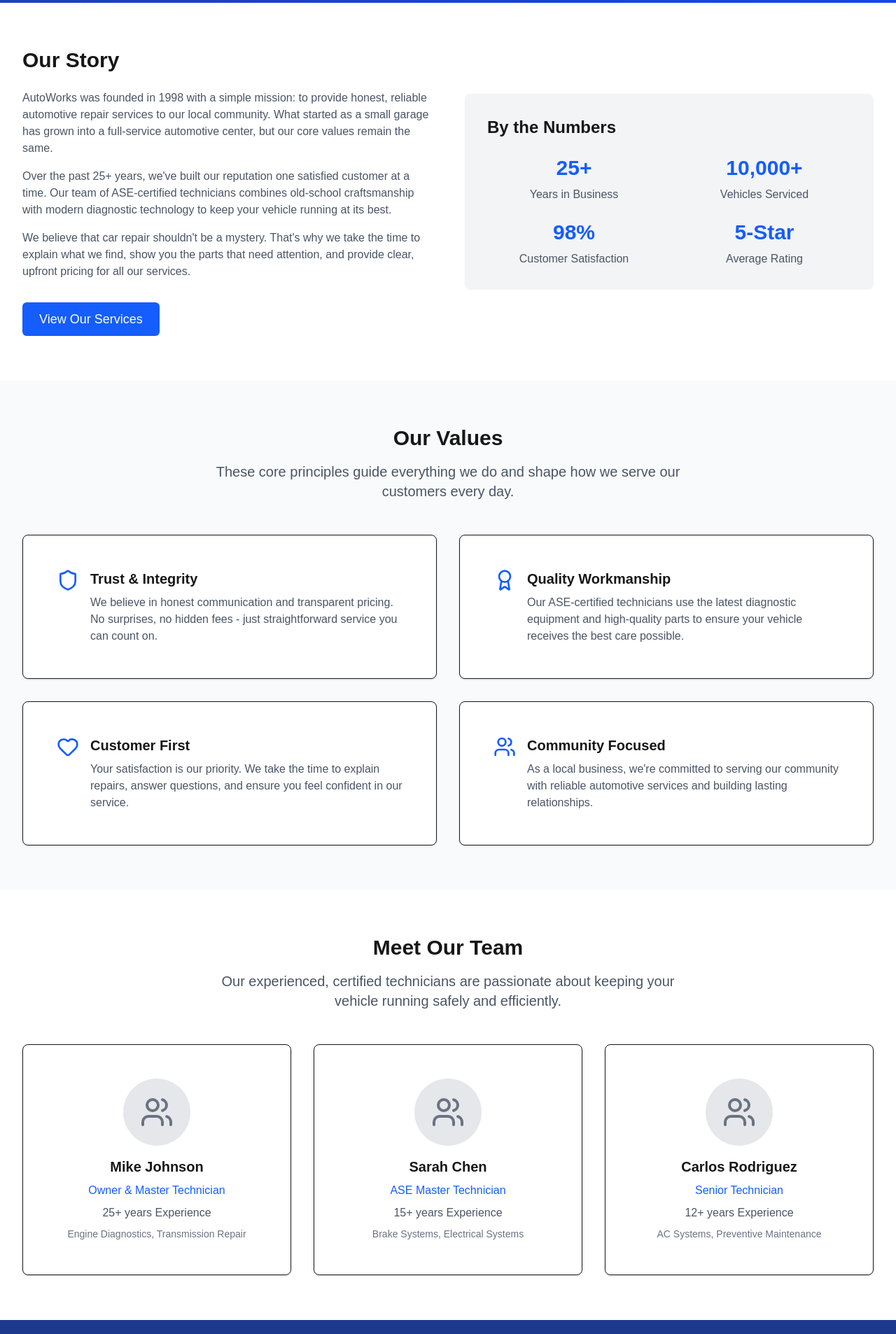
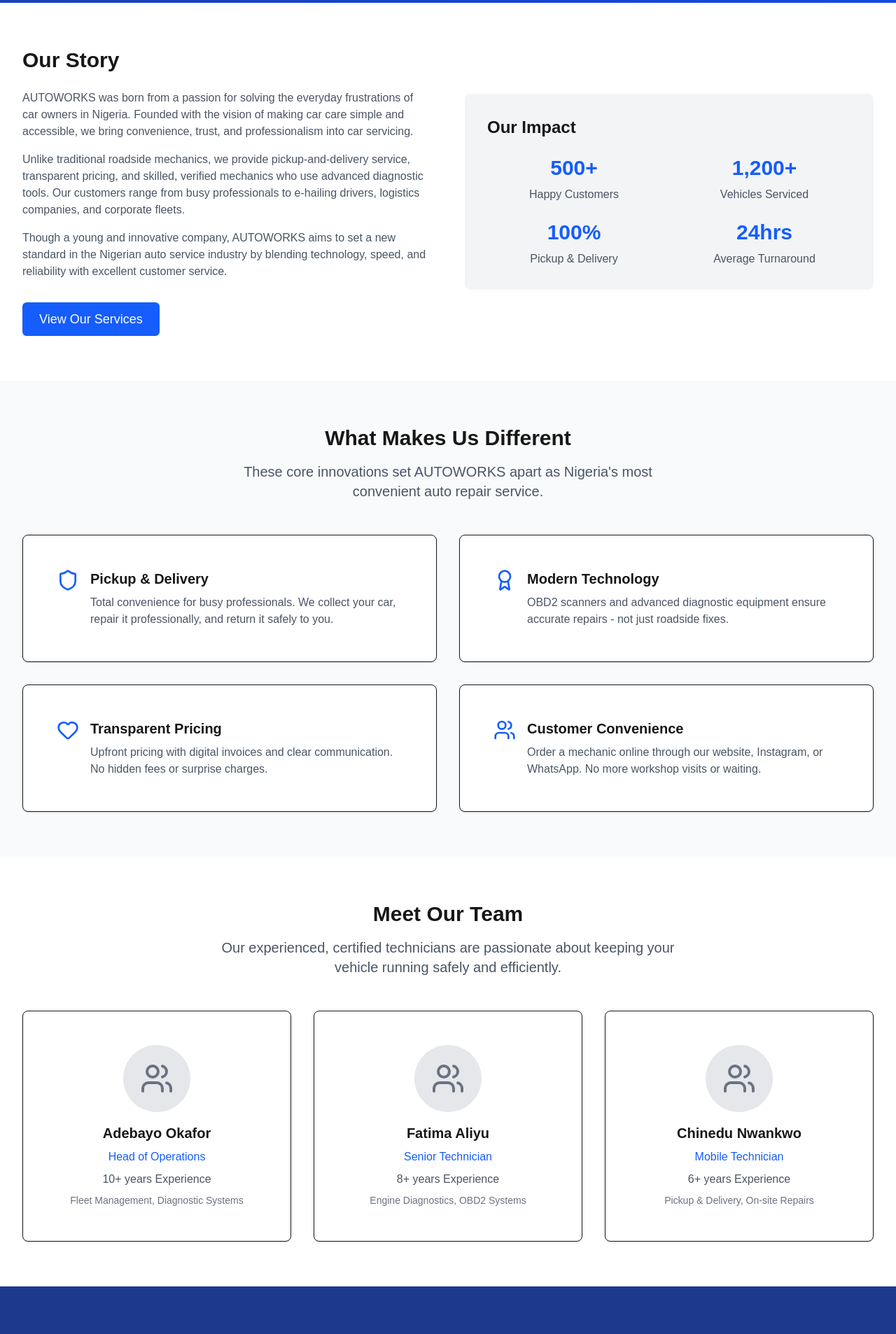
Before and after one commit to theahmadm3/autoworks, a Next.js app: page /about in a window 1280 px wide. Shown: the part 360-2266 px from the top of the page at 70% size. Built offline with nearby package versions, Linux system fonts and the light colour scheme; no server answers.

Commit message:
Complete AUTOWORKS alignment - update About and Contact pages
Co-authored-by: theahmadm3 <71970775+theahmadm3@users.noreply.github.com>

```diff
--- a/src/app/about/page.tsx
+++ b/src/app/about/page.tsx
@@ -7,51 +7,51 @@ import Link from 'next/link';
 
 export const metadata: Metadata = {
   title: 'About Us',
-  description: 'Learn about AutoWorks - your trusted automotive repair specialists with over 25 years of experience serving the community with quality, integrity, and fair pricing.',
+  description: 'Learn about AUTOWORKS - Nigeria\'s leading tech-driven auto repair service bringing convenience, trust, and professionalism to car servicing with pickup & delivery.',
 };
 
 export default function AboutPage() {
   const values = [
     {
       icon: Shield,
-      title: 'Trust & Integrity',
-      description: 'We believe in honest communication and transparent pricing. No surprises, no hidden fees - just straightforward service you can count on.'
+      title: 'Pickup & Delivery',
+      description: 'Total convenience for busy professionals. We collect your car, repair it professionally, and return it safely to you.'
     },
     {
       icon: Award,
-      title: 'Quality Workmanship',
-      description: 'Our ASE-certified technicians use the latest diagnostic equipment and high-quality parts to ensure your vehicle receives the best care possible.'
+      title: 'Modern Technology',
+      description: 'OBD2 scanners and advanced diagnostic equipment ensure accurate repairs - not just roadside fixes.'
     },
     {
       icon: Heart,
-      title: 'Customer First',
-      description: 'Your satisfaction is our priority. We take the time to explain repairs, answer questions, and ensure you feel confident in our service.'
+      title: 'Transparent Pricing',
+      description: 'Upfront pricing with digital invoices and clear communication. No hidden fees or surprise charges.'
     },
     {
       icon: Users,
-      title: 'Community Focused',
-      description: 'As a local business, we\'re committed to serving our community with reliable automotive services and building lasting relationships.'
+      title: 'Customer Convenience',
+      description: 'Order a mechanic online through our website, Instagram, or WhatsApp. No more workshop visits or waiting.'
     }
   ];
 
   const teamMembers = [
     {
-      name: 'Mike Johnson',
-      role: 'Owner & Master Technician',
-      experience: '25+ years',
-      specialties: 'Engine Diagnostics, Transmission Repair'
+      name: 'Adebayo Okafor',
+      role: 'Head of Operations',
+      experience: '10+ years',
+      specialties: 'Fleet Management, Diagnostic Systems'
     },
     {
-      name: 'Sarah Chen',
-      role: 'ASE Master Technician',
-      experience: '15+ years',
-      specialties: 'Brake Systems, Electrical Systems'
+      name: 'Fatima Aliyu',
+      role: 'Senior Technician',
+      experience: '8+ years',
+      specialties: 'Engine Diagnostics, OBD2 Systems'
     },
     {
-      name: 'Carlos Rodriguez',
-      role: 'Senior Technician',
-      experience: '12+ years',
-      specialties: 'AC Systems, Preventive Maintenance'
+      name: 'Chinedu Nwankwo',
+      role: 'Mobile Technician',
+      experience: '6+ years',
+      specialties: 'Pickup & Delivery, On-site Repairs'
     }
   ];
 
@@ -62,10 +62,10 @@ export default function AboutPage() {
         <div className="max-w-7xl mx-auto px-4 sm:px-6 lg:px-8">
           <div className="text-center">
             <h1 className="text-4xl md:text-5xl font-bold mb-6">
-              About AutoWorks
+              About AUTOWORKS
             </h1>
             <p className="text-xl text-blue-100 max-w-3xl mx-auto">
-              Your trusted automotive repair partners since 1998. Built on quality, integrity, and exceptional customer service.
+              Nigeria&apos;s leading tech-driven auto repair service. Making car care simple and accessible with convenient pickup & delivery.
             </p>
           </div>
         </div>
@@ -79,13 +79,13 @@ export default function AboutPage() {
               <h2 className="text-3xl font-bold mb-6">Our Story</h2>
               <div className="space-y-4 text-gray-600">
                 <p>
-                  AutoWorks was founded in 1998 with a simple mission: to provide honest, reliable automotive repair services to our local community. What started as a small garage has grown into a full-service automotive center, but our core values remain the same.
+                  AUTOWORKS was born from a passion for solving the everyday frustrations of car owners in Nigeria. Founded with the vision of making car care simple and accessible, we bring convenience, trust, and professionalism into car servicing.
                 </p>
                 <p>
-                  Over the past 25+ years, we&apos;ve built our reputation one satisfied customer at a time. Our team of ASE-certified technicians combines old-school craftsmanship with modern diagnostic technology to keep your vehicle running at its best.
+                  Unlike traditional roadside mechanics, we provide pickup-and-delivery service, transparent pricing, and skilled, verified mechanics who use advanced diagnostic tools. Our customers range from busy professionals to e-hailing drivers, logistics companies, and corporate fleets.
                 </p>
                 <p>
-                  We believe that car repair shouldn&apos;t be a mystery. That&apos;s why we take the time to explain what we find, show you the parts that need attention, and provide clear, upfront pricing for all our services.
+                  Though a young and innovative company, AUTOWORKS aims to set a new standard in the Nigerian auto service industry by blending technology, speed, and reliability with excellent customer service.
                 </p>
               </div>
               <div className="mt-8">
@@ -95,23 +95,23 @@ export default function AboutPage() {
               </div>
             </div>
             <div className="bg-gray-100 rounded-lg p-8">
-              <h3 className="text-2xl font-semibold mb-6">By the Numbers</h3>
+              <h3 className="text-2xl font-semibold mb-6">Our Impact</h3>
               <div className="grid grid-cols-2 gap-6">
                 <div className="text-center">
-                  <div className="text-3xl font-bold text-blue-600 mb-2">25+</div>
-                  <div className="text-gray-600">Years in Business</div>
+                  <div className="text-3xl font-bold text-blue-600 mb-2">500+</div>
+                  <div className="text-gray-600">Happy Customers</div>
                 </div>
                 <div className="text-center">
-                  <div className="text-3xl font-bold text-blue-600 mb-2">10,000+</div>
+                  <div className="text-3xl font-bold text-blue-600 mb-2">1,200+</div>
                   <div className="text-gray-600">Vehicles Serviced</div>
                 </div>
                 <div className="text-center">
-                  <div className="text-3xl font-bold text-blue-600 mb-2">98%</div>
-                  <div className="text-gray-600">Customer Satisfaction</div>
+                  <div className="text-3xl font-bold text-blue-600 mb-2">100%</div>
+                  <div className="text-gray-600">Pickup & Delivery</div>
                 </div>
                 <div className="text-center">
-                  <div className="text-3xl font-bold text-blue-600 mb-2">5-Star</div>
-                  <div className="text-gray-600">Average Rating</div>
+                  <div className="text-3xl font-bold text-blue-600 mb-2">24hrs</div>
+                  <div className="text-gray-600">Average Turnaround</div>
                 </div>
               </div>
             </div>
@@ -123,9 +123,9 @@ export default function AboutPage() {
       <section className="py-16 bg-gray-50">
         <div className="max-w-7xl mx-auto px-4 sm:px-6 lg:px-8">
           <div className="text-center mb-12">
-            <h2 className="text-3xl font-bold mb-4">Our Values</h2>
+            <h2 className="text-3xl font-bold mb-4">What Makes Us Different</h2>
             <p className="text-xl text-gray-600 max-w-2xl mx-auto">
-              These core principles guide everything we do and shape how we serve our customers every day.
+              These core innovations set AUTOWORKS apart as Nigeria&apos;s most convenient auto repair service.
             </p>
           </div>
 
--- a/src/app/contact/page.tsx
+++ b/src/app/contact/page.tsx
@@ -6,7 +6,7 @@ import { BUSINESS_INFO } from '@/lib/constants';
 
 export const metadata: Metadata = {
   title: 'Contact Us',
-  description: 'Get in touch with AutoWorks for automotive repair services. Visit our shop, call for appointments, or send us a message for quotes and questions.',
+  description: 'Get in touch with AUTOWORKS for convenient pickup & delivery auto repair services. Book online or call for appointments across Nigeria.',
 };
 
 export default function ContactPage() {
@@ -17,10 +17,10 @@ export default function ContactPage() {
         <div className="max-w-7xl mx-auto px-4 sm:px-6 lg:px-8">
           <div className="text-center">
             <h1 className="text-4xl md:text-5xl font-bold mb-6">
-              Contact AutoWorks
+              Contact AUTOWORKS
             </h1>
             <p className="text-xl text-blue-100 max-w-3xl mx-auto">
-              Ready to service your vehicle? Get in touch with us for appointments, quotes, or any questions about our automotive repair services.
+              Ready for convenient auto repair? Book your pickup & delivery service online, WhatsApp, or Instagram. Nigeria&apos;s most convenient auto repair service.
             </p>
           </div>
         </div>
@@ -32,9 +32,9 @@ export default function ContactPage() {
           <div className="grid grid-cols-1 lg:grid-cols-2 gap-12">
             {/* Contact Form */}
             <div>
-              <h2 className="text-3xl font-bold mb-6">Send Us a Message</h2>
+              <h2 className="text-3xl font-bold mb-6">Request Service</h2>
               <p className="text-gray-600 mb-8">
-                Fill out the form below and we&apos;ll get back to you within 24 hours. For urgent repairs, please call us directly.
+                Tell us about your vehicle and service needs. We&apos;ll provide a transparent quote and schedule convenient pickup & delivery.
               </p>
               <ContactForm formId={process.env.NEXT_PUBLIC_FORMSPREE_FORM_ID} />
             </div>
```
